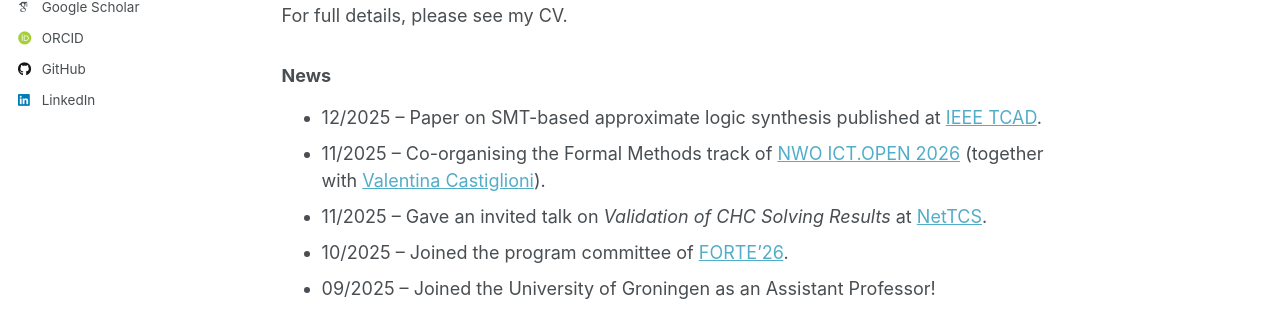
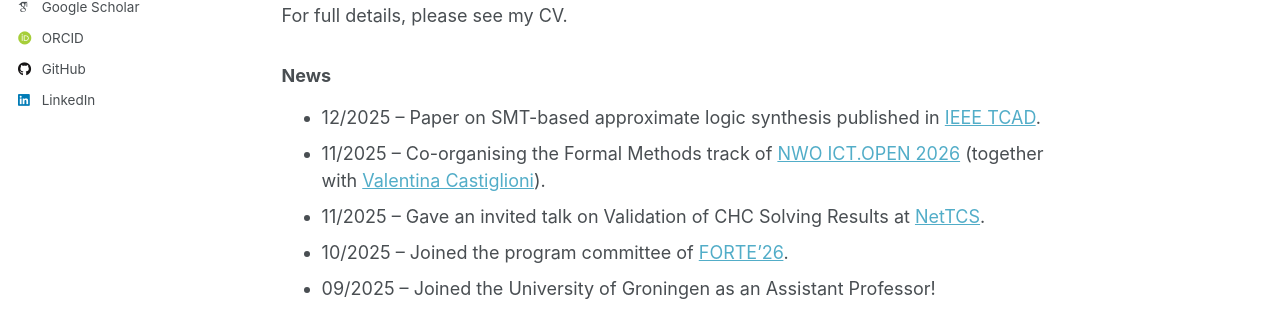
Before and after one commit to rodrigo7491/rodrigo7491.github.io, a Jekyll site: the page built from _pages/about.md, in a window 1280 px wide and 1103 px high. Shown: the part 428-744 px from the top of the window. Built offline with Jekyll 4.4.1, drawn with Linux system fonts in a browser that asks for light colours; some web fonts are replaced.

Commit message:
news update

```diff
--- a/_pages/about.md
+++ b/_pages/about.md
@@ -15,9 +15,9 @@ For full details, please see my CV.
 
 ### News
 
-- 12/2025 &ndash; Paper on SMT-based approximate logic synthesis published at [IEEE TCAD].
+- 12/2025 &ndash; Paper on SMT-based approximate logic synthesis published in [IEEE TCAD].
 - 11/2025 &ndash; Co-organising the Formal Methods track of [NWO ICT.OPEN 2026] (together with [Valentina Castiglioni]).
-- 11/2025 &ndash; Gave an invited talk on *Validation of CHC Solving Results* at [NetTCS].
+- 11/2025 &ndash; Gave an invited talk on Validation of CHC Solving Results at [NetTCS].
 - 10/2025 &ndash; Joined the program committee of [FORTE'26].
 - 09/2025 &ndash; Joined the University of Groningen as an Assistant Professor!
 
```
